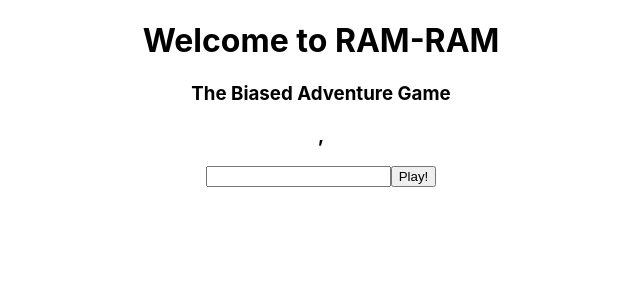
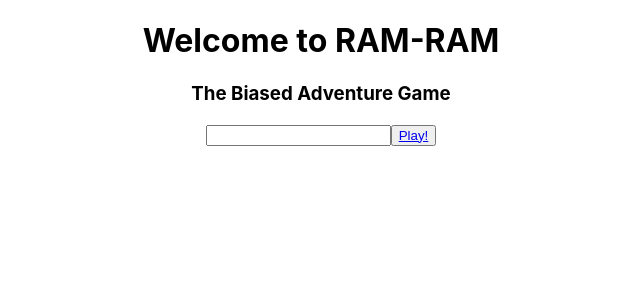
Before and after one commit to BenjaminLJean/ram-ram, a React (Create React App) app in the folder client/: page / in a window 1280 px wide. Shown: the top 300 px of the page, without its empty margins (319-959 px from the left). Built offline with nearby package versions, Linux system fonts and the light colour scheme; no server answers.

Commit message:
v1.0.1 small clean up, started after video

```diff
--- a/client/src/App.js
+++ b/client/src/App.js
@@ -1,6 +1,7 @@
 import './App.css';
 import { Route } from "react-router-dom";
 import Home from "./components/Home";
+import ChapterOne from './components/ChapterOne';
 
 
 
@@ -10,6 +11,9 @@ function App() {
       <Route exact path="/">
         <Home />
       </Route>
+      <Route path="/chapterone">
+        <ChapterOne />
+      </Route>
     </div>
   );
 }
--- a/client/src/components/Home.jsx
+++ b/client/src/components/Home.jsx
@@ -1,6 +1,6 @@
 import { useState } from "react";
 import { Link } from "react-router-dom";
-import axios from "axios";
+import PreviousAttemps from "./PreviousAttemps";
 
 
 
@@ -8,29 +8,6 @@ import axios from "axios";
 export default function Home() {
 
   const [avatar, setAvatar] = useState("");
-  const [name, setName] = useState("");
-  const [rank, setRank] = useState("");
-  const [status, setStatus] = useState("");
-
-  const airTableKey = process.env.REACT_APP_AIRTABLE_KEY;
-  const airTableBase = process.env.REACT_APP_AIRTABLE_BASE;
-  const URL = `https://api.airtable.com/v0/${airTableBase}/scoreboard`
-
-  const config = {
-    headers: {
-      Authorization: `Bearer ${airTableKey}`,
-    },
-  };
-
-  const handleSubmit = async () => {
-    const stat = {
-      name,
-      rank,
-      status,
-    }
-    const res = await axios.get(URL, { stat }, config);
-    console.log(res.data);
-  }
 
   function startGame() {
     //change the page
@@ -38,19 +15,15 @@ export default function Home() {
     //
   }
 
-
-
   return (
     <div>
       <div className="Title">
         <h1>Welcome to RAM-RAM</h1>
         <h3>The Biased Adventure Game</h3>
       </div>
-      {/* fix this */}
-
-      <h3>{name}   {rank}, {status} </h3>
+      <PreviousAttemps />
       <input type="text" value={avatar} onSubmit={setAvatar} />
-      <button onClick={startGame}>Play!</button>
+      <button onClick={startGame}><Link to="/chapterone">Play!</Link></button>
     </div>
   )
 }
--- /dev/null
+++ b/client/src/components/PreviousAttemps.jsx
@@ -0,0 +1,34 @@
+import { useState, useEffect } from "react";
+import axios from "axios";
+
+
+const airTableKey = process.env.REACT_APP_AIRTABLE_KEY;
+const airTableBase = process.env.REACT_APP_AIRTABLE_BASE;
+const URL = `https://api.airtable.com/v0/${airTableBase}/scoreboard`
+
+const config = {
+  headers: {
+    Authorization: `Bearer ${airTableKey}`,
+  },
+};
+
+
+export default function PreviousAttemps() {
+
+  const [players, setPlayers] = useState([]);
+
+  useEffect(() => {
+    const fetchPlayers = async () => {
+      const res = await axios.get(URL, config)
+      setPlayers(res.data.records);
+    };
+
+    fetchPlayers();
+  }, []);
+
+  return (
+    <div>
+
+    </div>
+  )
+}
```
